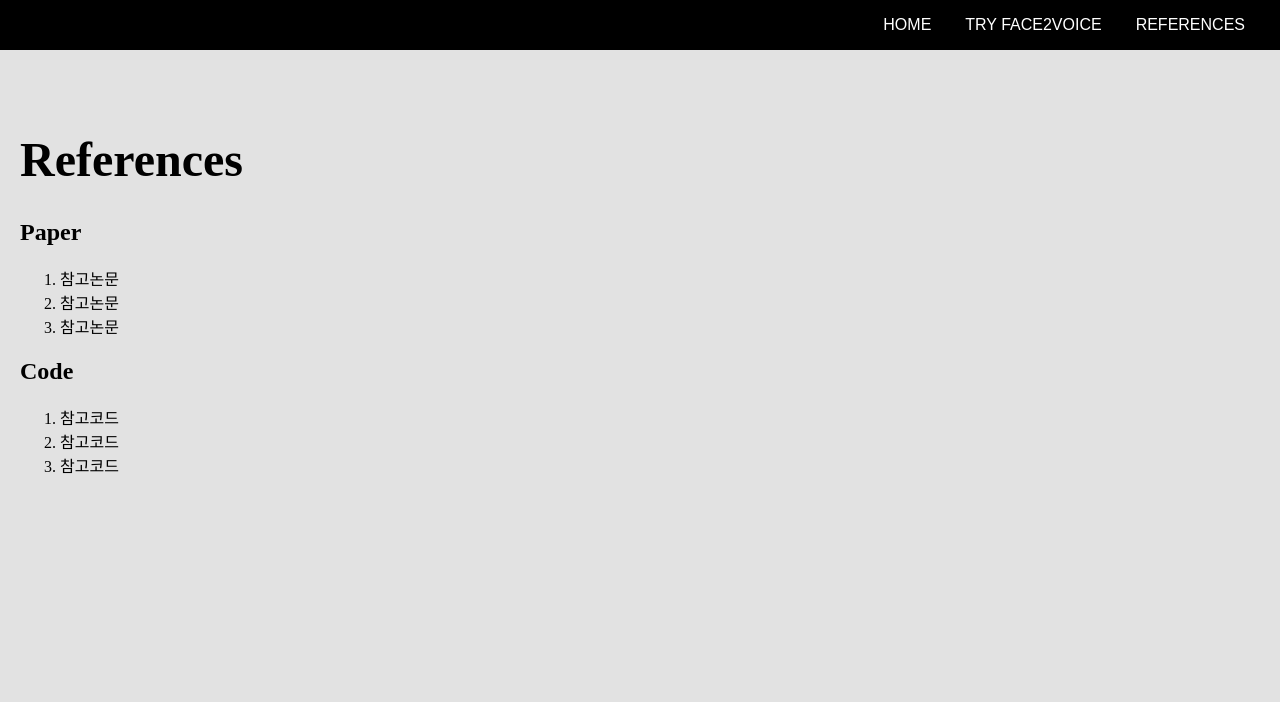
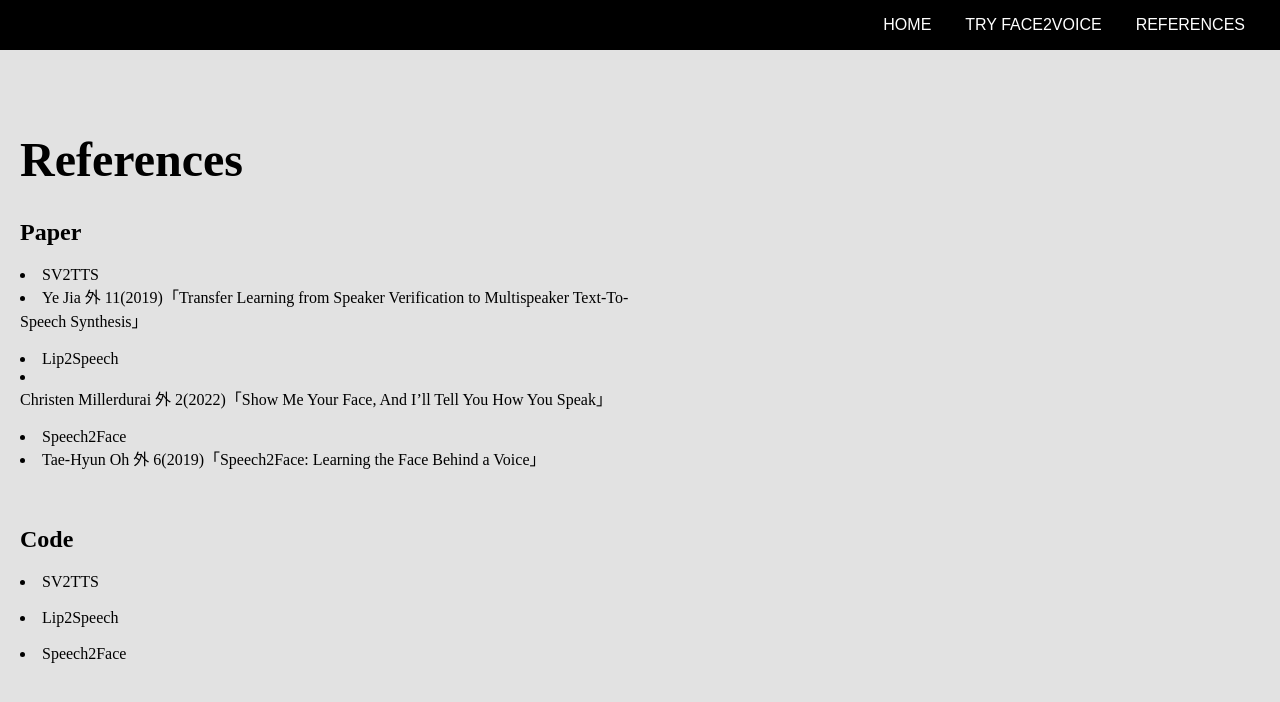
Before and after one commit to jh5-6/Face2Voice, a Flask app: page /references in a window 1280 px wide. Shown: the top 702 px of the page. Run offline with Flask 2, Linux system fonts and the light colour scheme; parts of the project's set-up code (start-up, migrations or seed data) failed here and were passed over.

Commit message:
Update references.html

```diff
--- a/templates/references.html
+++ b/templates/references.html
@@ -26,19 +26,27 @@
         <div class="container">
             <div>
                 <h2>Paper</h2>
-                <ol>
-                    <li>참고논문</li>
-                    <li>참고논문</li>
-                    <li>참고논문</li>
-                </ol>
+<!--                 <ol> -->
+                    <li><a href = "https://arxiv.org/pdf/1806.04558.pdf">SV2TTS </a> </li>
+                    <li class = "mark"> Ye Jia 外 11(2019)「Transfer Learning from Speaker Verification to Multispeaker Text-To-Speech Synthesis」</li>
+                    <br>
+                    <li> <a href = "https://arxiv.org/pdf/2206.14009.pdf"> Lip2Speech</a> </li>
+                    <li class = "mark"> Christen Millerdurai 外 2(2022)「Show Me Your Face, And I’ll Tell You How You Speak」</li>
+                    <br>
+                    <li> <a href = "https://arxiv.org/pdf/1905.09773.pdf"> Speech2Face </a> </li>
+                    <li class = "mark"> Tae-Hyun Oh 外 6(2019)「Speech2Face: Learning the Face Behind a Voice」</li>
+
+<!--                 </ol> -->
             </div>
+            <br><br>
             <div>
                 <h2>Code</h2>
-                <ol>
-                    <li>참고코드</li>
-                    <li>참고코드</li>
-                    <li>참고코드</li>
-                </ol>
+<!--                 <ol> -->
+                    <li> <a href = "https://github.com/CorentinJ/Real-Time-Voice-Cloning">SV2TTS </a> </li><br>
+                    <li> <a href = "https://github.com/Chris10M/Lip2Speech"> Lip2Speech</a> </li><br>
+                    <li> <a href = "https://github.com/saiteja-talluri/Speech2Face"> Speech2Face </a> </li>
+
+<!--                 </ol> -->
             </div>
         </div>
     </body>
```
